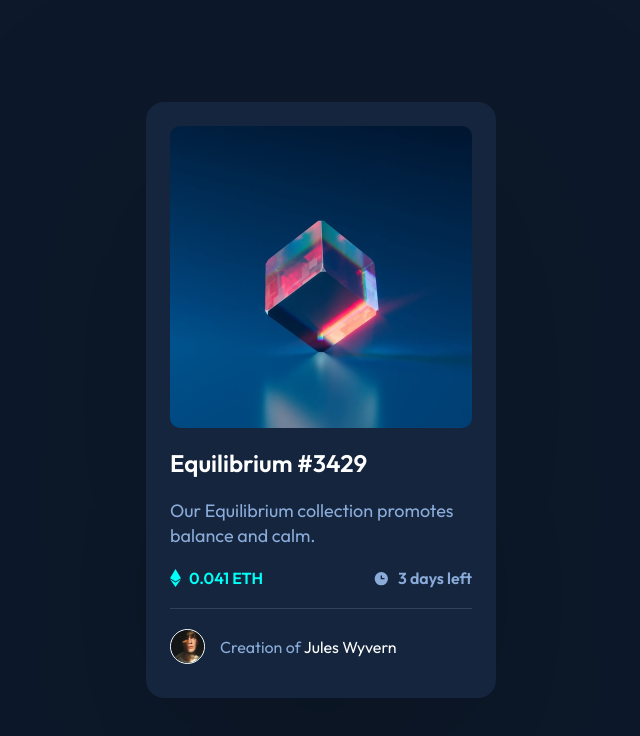
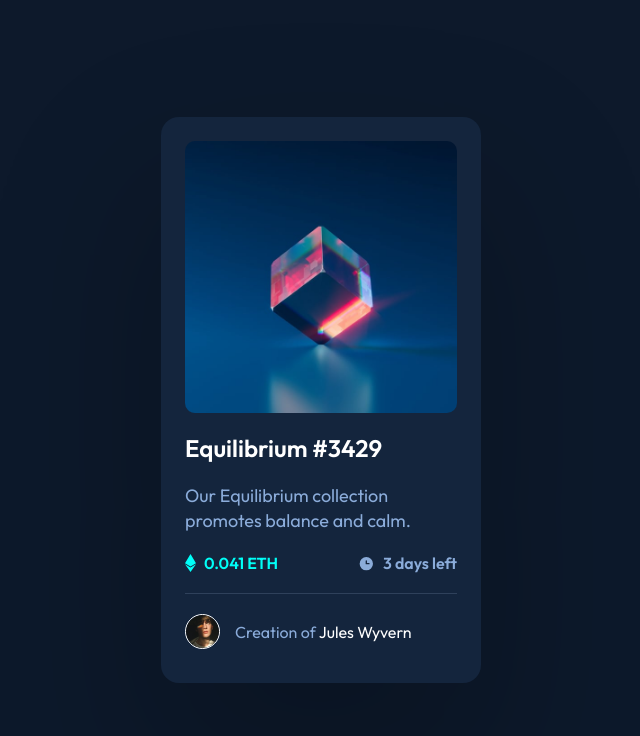
Before and after one commit to JSaporski/nft-preview-card-component, a plain HTML site: page index.html in a window 1280 px wide. Shown: the whole page, without its empty margins (319-959 px from the left). Drawn offline with Linux system fonts and the light colour scheme.

Commit message:
Card container max-width fixed.

```diff
--- a/css/style.css
+++ b/css/style.css
@@ -37,12 +37,12 @@ ul {
 /* Main Content */
 
 #main {
-  max-width: 35rem;
+  max-width: 32rem;
   margin: 2rem;
   padding: 2.4rem 2.4rem 3.4rem 2.4rem;
   border-radius: 1.8rem;
   background-color: var(--dark-blue-card);
-  box-shadow: 0 8rem 20rem 4rem rgba(0, 0, 0, 0.2);
+  box-shadow: 0 8rem 16rem 2rem rgba(0, 0, 0, 0.2);
 }
 
 #main .img-equilibrium:hover::before {
```
